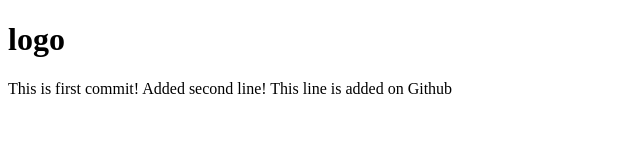
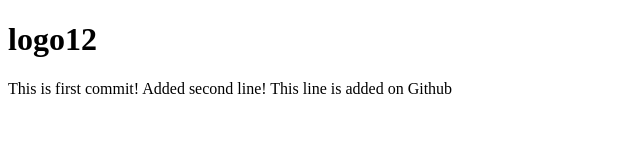
Before and after one commit to shpachynska/frontend_test, a plain HTML site: page index.html in a window 1280 px wide. Shown: the full height of the page, 0-640 px from the left. Drawn offline with Linux system fonts and the light colour scheme.

```diff
--- a/index.html
+++ b/index.html
@@ -6,7 +6,7 @@
   </head>
   <body>
     <div class="header">
-      <h1>logo</h1>
+      <h1>logo12</h1>
     </div>
     This is first commit! Added second line! This line is added on Github
   </body>
```
